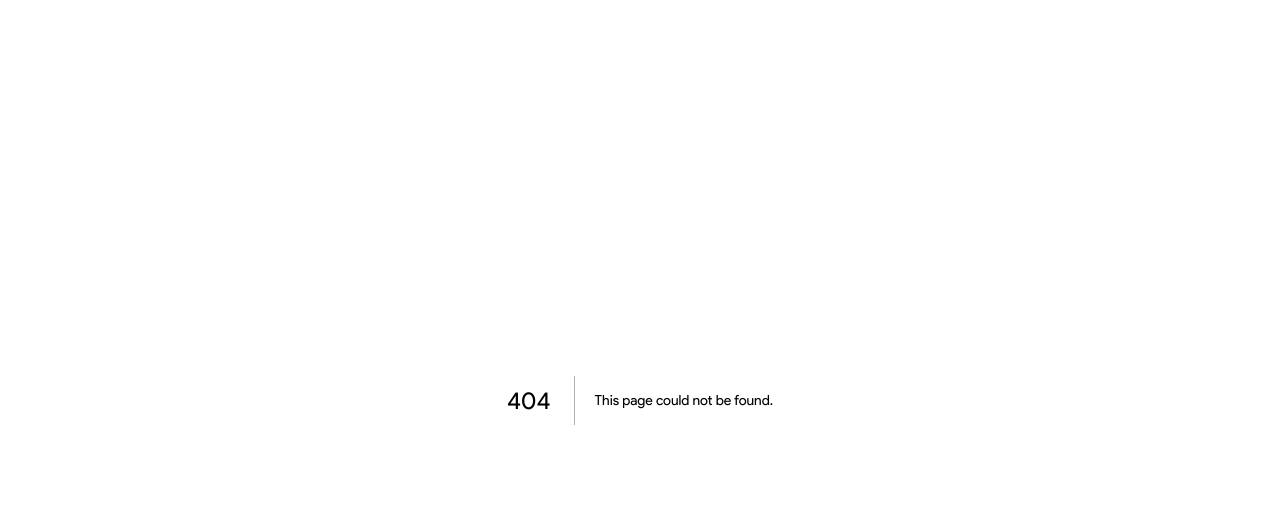
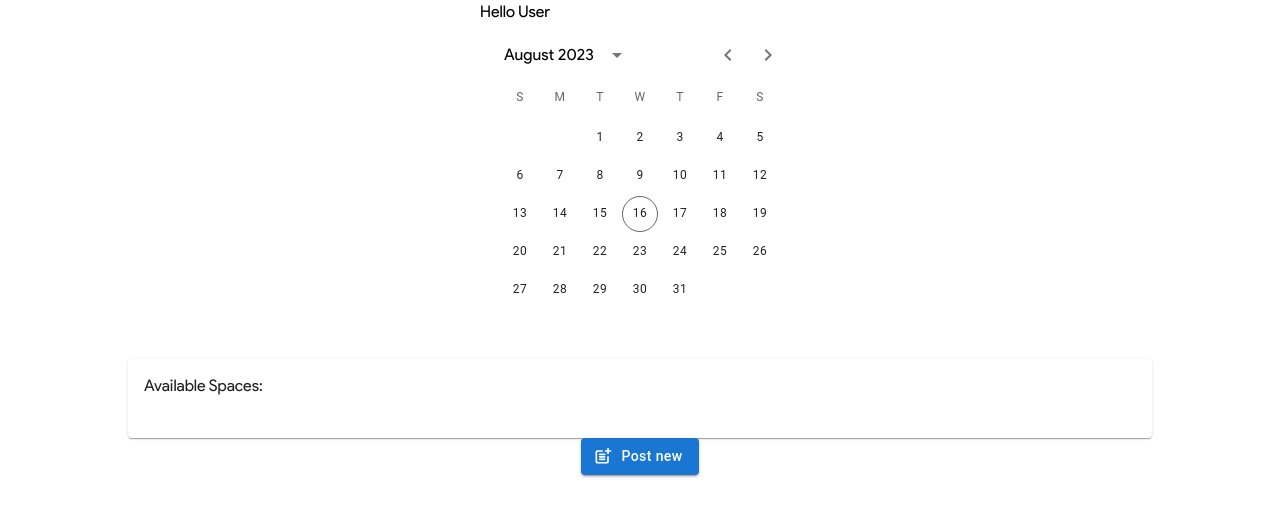
Before and after one commit to daniel-sungwon-lee/CoSpace, a Next.js app: page /dashboard in a window 1280 px wide. Before the commit this address had no page. Shown: the top 516 px of the page. Built offline with nearby package versions, Linux system fonts and the light colour scheme.

Commit message:
user dashboard skeleton

```diff
--- a/package.json
+++ b/package.json
@@ -13,6 +13,7 @@
     "@emotion/styled": "^11.11.0",
     "@mui/icons-material": "^5.14.3",
     "@mui/material": "^5.14.5",
+    "@mui/x-date-pickers": "^6.11.2",
     "@types/node": "20.5.0",
     "@types/react": "18.2.20",
     "@types/react-dom": "18.2.7",
--- a/pages/_app.tsx
+++ b/pages/_app.tsx
@@ -17,5 +17,5 @@ const app = initializeApp(firebaseConfig)
 //const analytics = getAnalytics(app)
 
 export default function App({ Component, pageProps }: AppProps) {
-  return <Component {...pageProps} />
+  return <Component {...pageProps} firebase={app} />
 }
--- /dev/null
+++ b/pages/dashboard.tsx
@@ -0,0 +1,36 @@
+import { PostAddRounded } from "@mui/icons-material";
+import { Button, Card, CardContent, List } from "@mui/material";
+import { DateCalendar } from "@mui/x-date-pickers/DateCalendar";
+import { LocalizationProvider } from "@mui/x-date-pickers/LocalizationProvider";
+import { AdapterDayjs } from '@mui/x-date-pickers/AdapterDayjs'
+
+export default function Dashboard () {
+  return (
+    <>
+      <div className="flex flex-col items-center">
+        <div>
+          <h1>Hello User</h1>
+          <div>
+            <LocalizationProvider dateAdapter={AdapterDayjs}>
+              <DateCalendar />
+            </LocalizationProvider>
+          </div>
+        </div>
+
+        <Card sx={{width: '80%'}}>
+          <CardContent>
+            <h2>Available Spaces:</h2>
+
+            <List></List>
+          </CardContent>
+        </Card>
+
+        <Button variant="contained" startIcon={<PostAddRounded />} sx={{
+          textTransform: 'none'
+         }}>
+          Post new
+        </Button>
+      </div>
+    </>
+  )
+}
```
Also changed, not shown: 1 other file (tests, documents, lock files or other folders).
